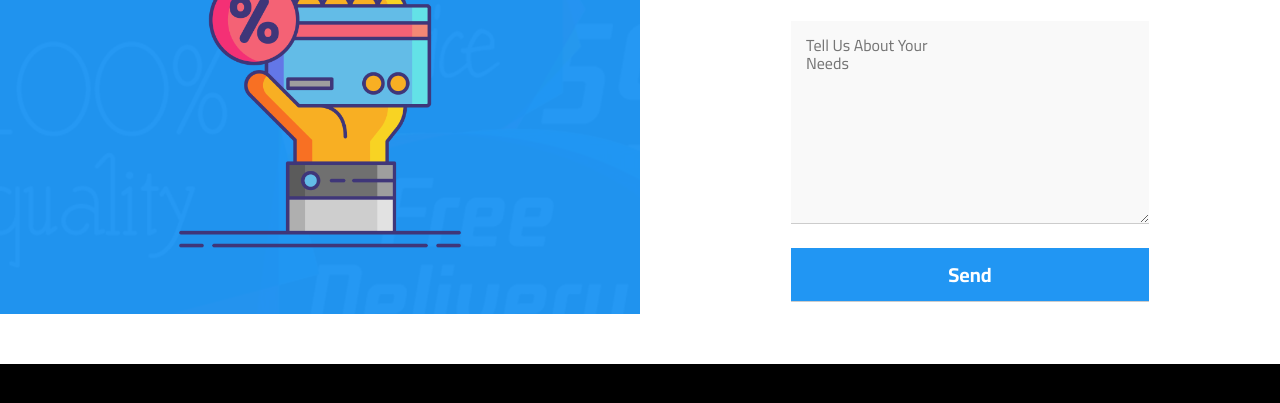
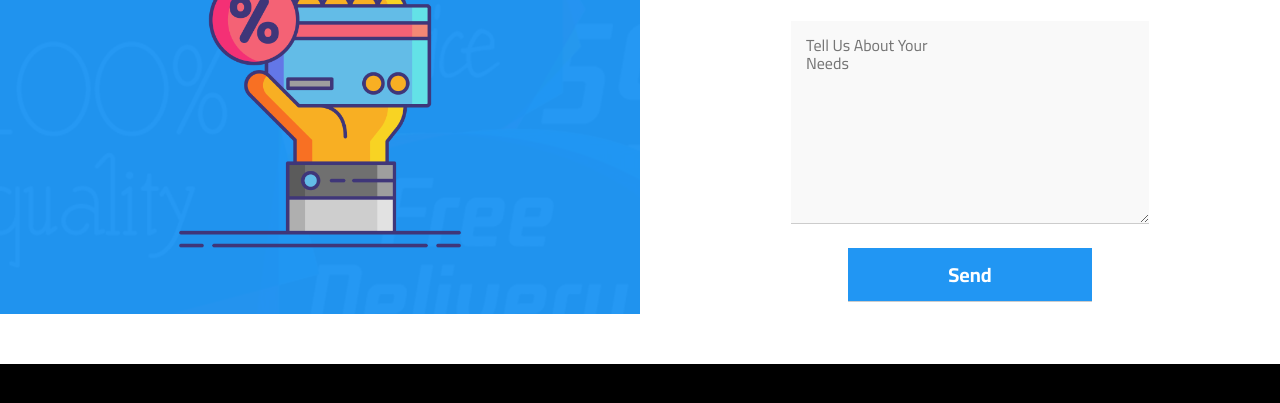
Before and after one commit to Mohamed-Marzok/zokaaa, a plain HTML site: page index.html in a window 1280 px wide. Shown: the part 11212-11615 px from the top of the page. Drawn offline with nearby package versions, Linux system fonts and the light colour scheme.

Commit message:
Update main.css

```diff
--- a/css/main.css
+++ b/css/main.css
@@ -1851,8 +1851,7 @@ a {
     color: white;
     font-weight: bold;
     font-size: 20px;
-    width: 100%;
-    padding: 15px 0;
+    padding: 15px 100px;
 
 }
 
```
